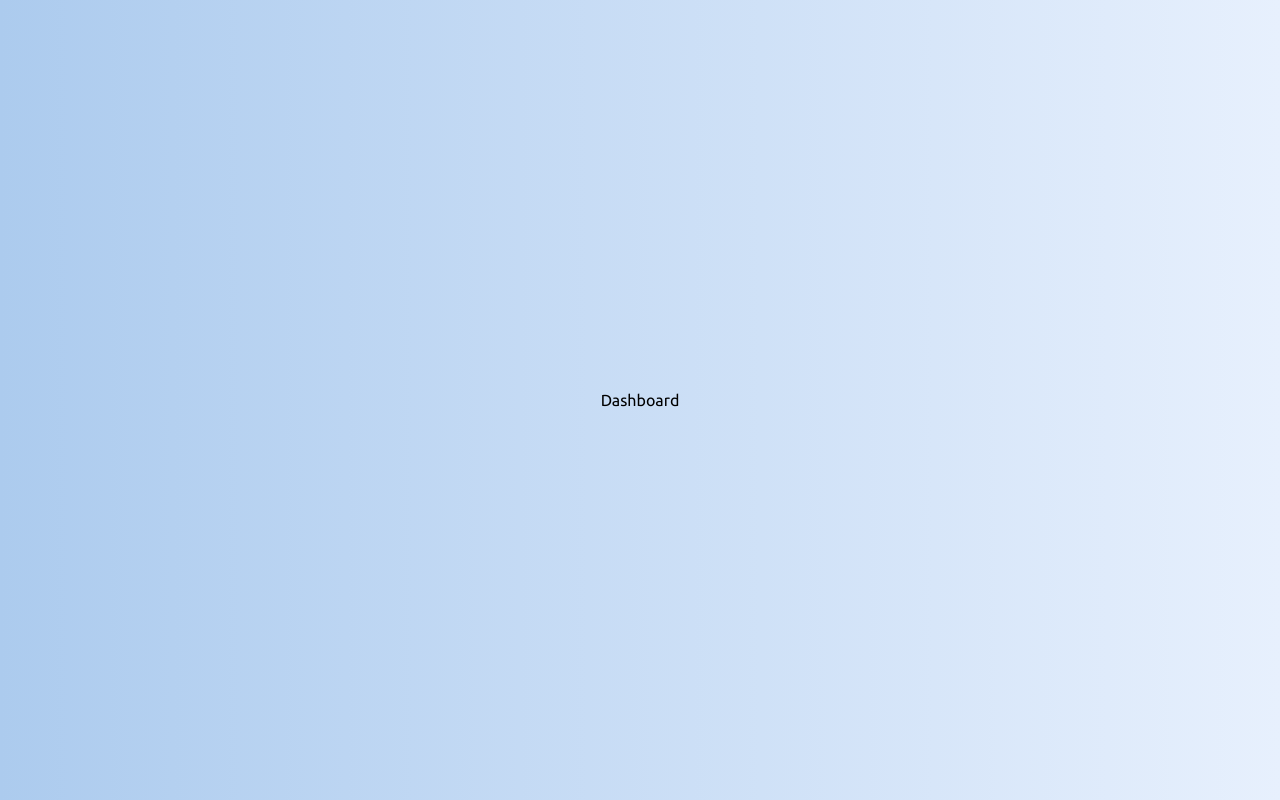
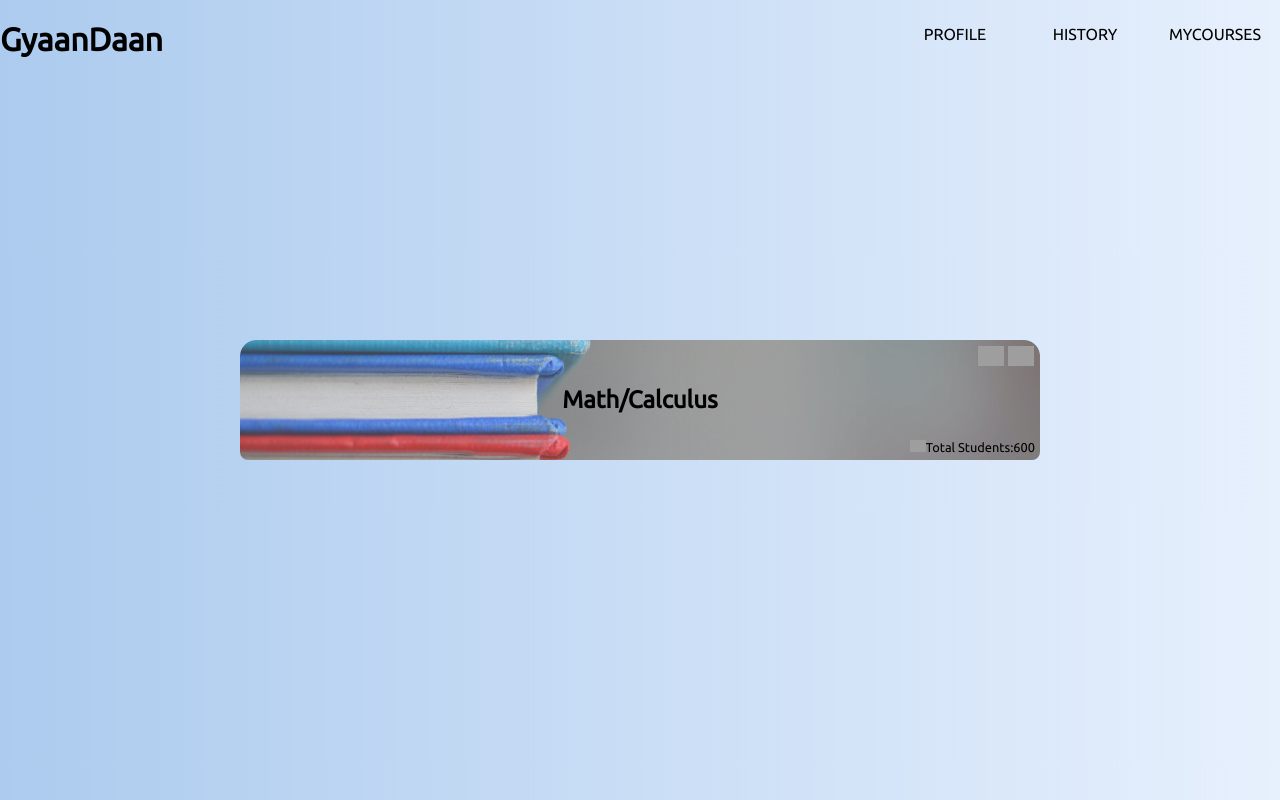
Before and after one commit to parthusun8/gyandaan, a React (Create React App) app: page /dashboard in a window 1280 px wide. Built offline with nearby package versions, Linux system fonts and the light colour scheme; grey boxes are pictures that could not be loaded.

Commit message:
Many Changes done

```diff
--- a/src/Components/Courses/Courses.css
+++ b/src/Components/Courses/Courses.css
@@ -4,9 +4,11 @@ body {
   display: flex;
   flex-direction: column;
   width: 100%;
+  /* overflow: hidden; */
 }
 .courses {
   /* width: 100%; */
+  overflow: hidden;
 }
 .search-bar {
   position: absolute;
@@ -73,7 +75,6 @@ body {
   width: 100%;
   align-items: center;
   justify-content: space-evenly;
-  overflow: hidden;
 }
 .course {
   display: flex;
@@ -86,14 +87,11 @@ body {
   background-size: cover;
   border-radius: 20px;
   box-shadow: 6px 3px 20px 1px #0a7aab;
-  /* object-fit: contain; */
-  /* align-items: center; */
   justify-content: center;
   transition: all 0.5s;
 }
 .course:hover {
-  height: 270px;
-  width: 220px;
+  box-shadow: 3px 1px 20px 0px #0fc485;
 }
 .course > span {
   position: absolute;
--- a/src/Components/Courses/Courses.js
+++ b/src/Components/Courses/Courses.js
@@ -11,6 +11,7 @@ function Courses() {
         <input type="text" name="" id="search" autoComplete="off" />
       </div>
       <div className="courses-container">
+        <Course />
         <Course />
         <Course />
       </div>
--- a/src/Components/Dashboard/Dashboard.css
+++ b/src/Components/Dashboard/Dashboard.css
@@ -0,0 +1,45 @@
+body {
+  display: flex;
+  flex-direction: column;
+  width: 100%;
+}
+
+.dashboard-container {
+  /* top: 10px; */
+  width: 100vh;
+}
+.banner {
+  background-image: url("./thumbnail.png");
+  background-size: cover;
+  min-height: 120px;
+  position: relative;
+  border-radius: 8px;
+}
+.banner > span {
+  margin: 0;
+  position: absolute;
+  top: 50%;
+  left: 50%;
+  transform: translate(-50%, -50%);
+  font-size: 1.5rem;
+  font-weight: bolder;
+}
+.bottom-right {
+  position: absolute;
+  right: 0;
+  bottom: 0;
+  padding: 5px;
+}
+.top-right {
+  position: absolute;
+  right: 0;
+  top: 0;
+  padding: 4px;
+}
+.top-right > img {
+  padding: 2px;
+  width: 26px;
+}
+.bottom-right > img {
+  width: 16px;
+}
--- a/src/Components/Dashboard/Dashboard.js
+++ b/src/Components/Dashboard/Dashboard.js
@@ -1,11 +1,49 @@
-import React from 'react'
+import React from "react";
+import { Link } from "react-router-dom";
+import "./Dashboard.css";
 
 function Dashboard() {
-    return (
-        <div>
-            Dashboard
-        </div>
-    )
+  return (
+    <div>
+      <Navbar />
+      <div className="dashboard-container">
+        <Banner />
+      </div>
+    </div>
+  );
 }
 
-export default Dashboard
+export default Dashboard;
+
+function Navbar() {
+  return (
+    <div className="nav">
+      <h1>GyaanDaan</h1>
+      <div className="options">
+        <Link to={"/student"}>
+          <button className="btn">PROFILE</button>
+        </Link>
+        <button className="btn">HISTORY</button>
+        <Link to={"/dashboard"}>
+          <button className="btn">MYCOURSES</button>
+        </Link>
+      </div>
+    </div>
+  );
+}
+
+function Banner() {
+  return (
+    <div className="banner">
+      <span>Math/Calculus</span>
+      <div className="top-right">
+        <img src="https://img.icons8.com/ios-glyphs/30/000000/like--v1.png" />
+        <img src="https://img.icons8.com/ios-glyphs/30/000000/info--v1.png" />
+      </div>
+      <div className="bottom-right">
+        <img src="https://img.icons8.com/ios-glyphs/30/000000/user--v1.png" />
+        <span>Total Students:600</span>
+      </div>
+    </div>
+  );
+}
--- a/src/Components/Home/Home.css
+++ b/src/Components/Home/Home.css
@@ -2,6 +2,8 @@
 .home {
   display: flex;
   flex-direction: column;
+  align-items: center;
+  justify-content: center;
 }
 .main {
   display: flex;
--- a/src/Components/Home/Home.js
+++ b/src/Components/Home/Home.js
@@ -1,30 +1,25 @@
-import React from 'react';
-import './Home.css';
+import React from "react";
+import "./Home.css";
 import Cover from "../assets/study.svg";
 import { Link } from "react-router-dom";
 
 function Home() {
-
-    let para = "GyaanDaan is special platform where student can get knowledge for free of cost is this platform will free mentorship and dicussion space for student and teacher. Question Answer Session with master with Zoom Class. Start Learn now....";
-
+  let para =
+    "GyaanDaan is special platform where student can get knowledge for free of cost is this platform will free mentorship and dicussion space for student and teacher. Question Answer Session with master with Zoom Class. Start Learn now....";
 
   return (
-        <div className='home'>
-           <h1 className='title'>GyannDaan</h1>
+    <div className="home">
+      <h1 className="title">GyannDaan</h1>
       <br></br>
-           <div className='main'>
-            <p className='para'>{para}</p>
-            <img src={Cover} alt="cover" className='cover'/>
+      <div className="main">
+        <p className="para">{para}</p>
+        <img src={Cover} alt="cover" className="cover" />
       </div>
-           <span className='button'>
       <Link to={"/login"}>
-                <button className='started'>
-                    Get Started {'>>'}
-                </button>
+        <button className="started">Get Started {">>"}</button>
       </Link>
-            </span>
     </div>
-    )
+  );
 }
 
 export default Home;
--- /dev/null
+++ b/src/Components/NavBar/navbar.css
@@ -0,0 +1,39 @@
+.nav {
+  position: fixed;
+  margin: 0;
+  top: 0;
+  display: flex;
+  flex-direction: row;
+  z-index: 100;
+}
+.nav > h1 {
+  position: fixed;
+  left: 0;
+}
+.options {
+  display: flex;
+  flex-direction: row;
+  position: fixed;
+  justify-content: space-evenly;
+  right: 0;
+}
+
+.btn {
+  border: none;
+  position: relative;
+  top: 0;
+  bottom: 100px;
+  font-family: "Ubuntu";
+  width: 100px;
+  font-size: 1rem;
+  padding: 10px;
+  cursor: pointer;
+  margin: 15px;
+  background: transparent;
+  text-align: center;
+  border-radius: 0;
+}
+.btn:hover {
+  border-bottom: 2px solid blueviolet;
+  opacity: 0.6;
+}
```
Also changed, not shown: src/Components/NavBar/navbar.js (added, +21 -0 lines), src/Components/Dashboard/thumbnail.png (added). Lines whose indentation alone changed are shown as unchanged.
